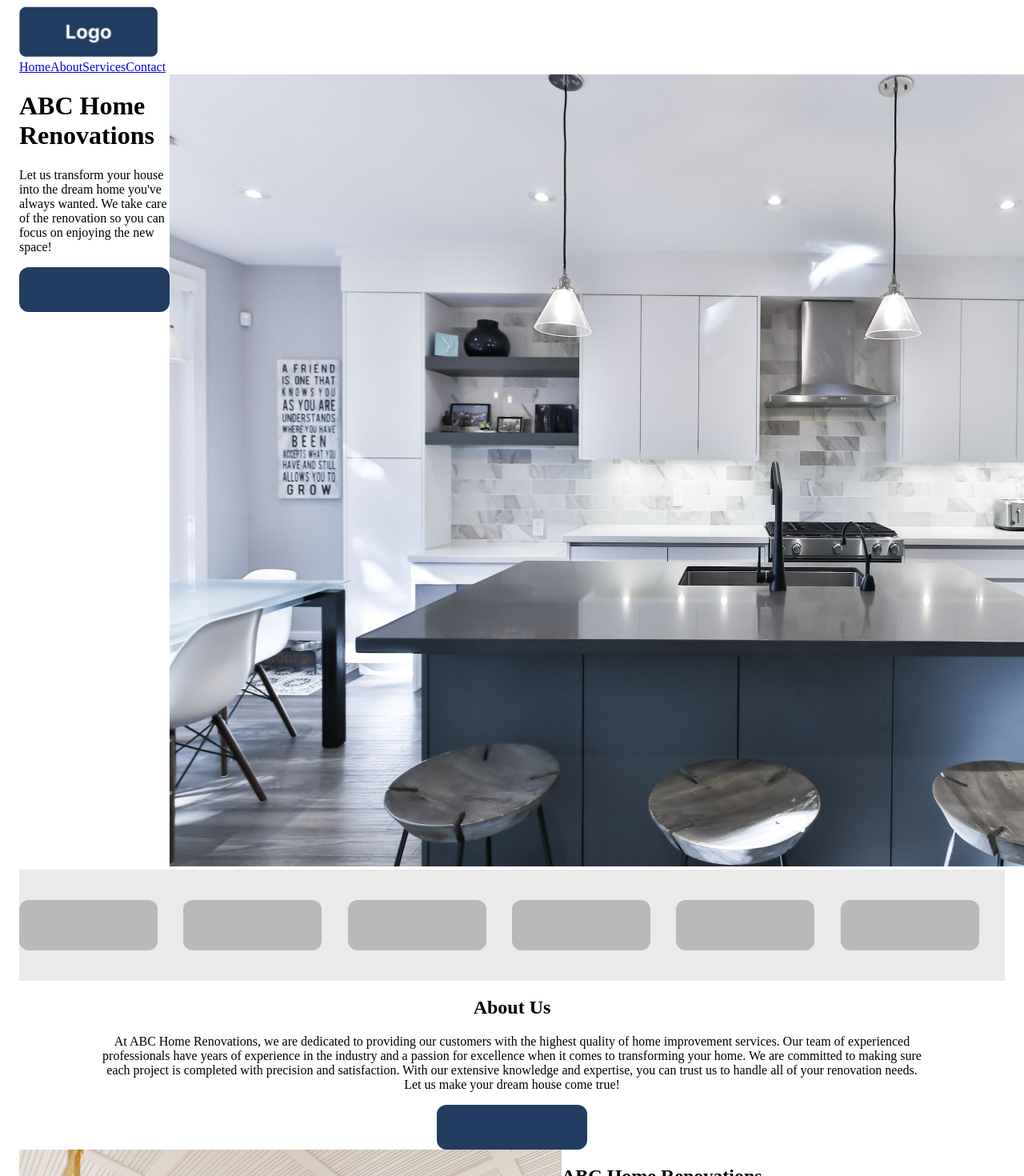
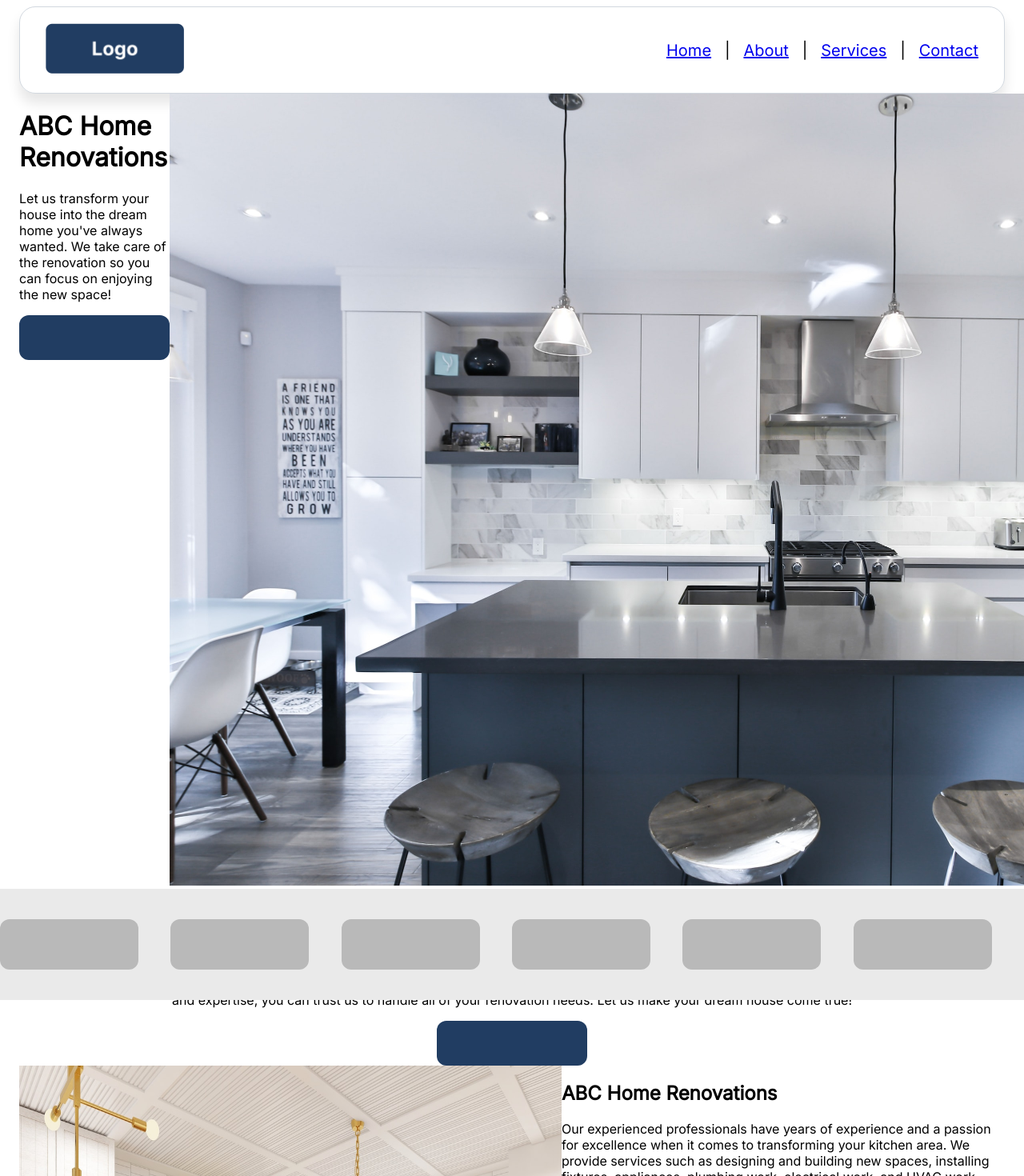
Before and after one commit to nathanielhf/loft17-exercise, a Nuxt app in the folder abc-home-renos/: page / in a window 1280 px wide. Shown: the top 1470 px of the page at 80% size. Built offline with nearby package versions, Linux system fonts and the light colour scheme.

Commit message:
fully styled nav bar

```diff
--- a/abc-home-renos/assets/main.css
+++ b/abc-home-renos/assets/main.css
@@ -6,6 +6,11 @@
 .abc-grey {
   background-color: #B9B9B9;
 } */
+
+@font-face {
+  font-family: 'Inter', sans-serif;
+  src: url('https://fonts.googleapis.com/css2?family=Inter&display=swap');;
+}
 
 .page-wrapper {
   max-width: 1280px;
--- a/abc-home-renos/components/ButtonMenu.vue
+++ b/abc-home-renos/components/ButtonMenu.vue
@@ -15,11 +15,15 @@
 .button-menu {
   background-color: #EAEAEA;
   padding: 38px 0;
+  position: absolute;
+  width: 100vw;
+  left: 0;
 }
 .six-column {
   display: grid;
   grid-template-columns: repeat(6, 1fr);
+  width: 1280px;
+  margin: 0 auto;
+  position: relative;
 }
-
-
 </style>
--- a/abc-home-renos/components/Nav.vue
+++ b/abc-home-renos/components/Nav.vue
@@ -1,11 +1,33 @@
 <template>
-  <nav>
+  <nav class="nav-bar">
     <NuxtLink to="/"><Logo /></NuxtLink>
-    <div>
-      <NuxtLink to="/">Home</NuxtLink>
-      <NuxtLink to="/about">About</NuxtLink>
-      <NuxtLink to="/services">Services</NuxtLink>
+    <div class="nav-links">
+      <NuxtLink to="/">Home</NuxtLink>|
+      <NuxtLink to="/about">About</NuxtLink>|
+      <NuxtLink to="/services">Services</NuxtLink>|
       <NuxtLink to="/contact">Contact</NuxtLink>
     </div>
   </nav>
 </template>
+
+<style scoped>
+
+.nav-bar {
+  border-radius: 20px;
+  border: 1px solid rgba(33, 61, 98, 0.2);
+  display: flex;
+  justify-content: space-between;
+  padding: 20px 32px;
+  box-shadow: 0px 12px 16px 0px rgba(0, 0, 0, 0.1);
+}
+
+.nav-links {
+  font-size: 20px;
+  text-align: right;
+  margin: auto 0px;
+  width: 390px;
+  display: flex;
+  justify-content: space-between;
+}
+
+</style>
--- a/abc-home-renos/layouts/default.vue
+++ b/abc-home-renos/layouts/default.vue
@@ -7,3 +7,9 @@
     <Footer />
   </div>
 </template>
+
+<style>
+  html {
+    font-family: "Inter";
+  }
+</style>
--- a/abc-home-renos/nuxt.config.ts
+++ b/abc-home-renos/nuxt.config.ts
@@ -2,5 +2,15 @@
 export default defineNuxtConfig({
   css: [
     '@/assets/main.css'
-  ]
+  ],
+  app: {
+    head: {
+      link: [
+        {
+          href: "https://fonts.googleapis.com/css2?family=Inter&display=swap",
+          rel: "stylesheet",
+        }
+      ]
+    }
+  }
 })
```
